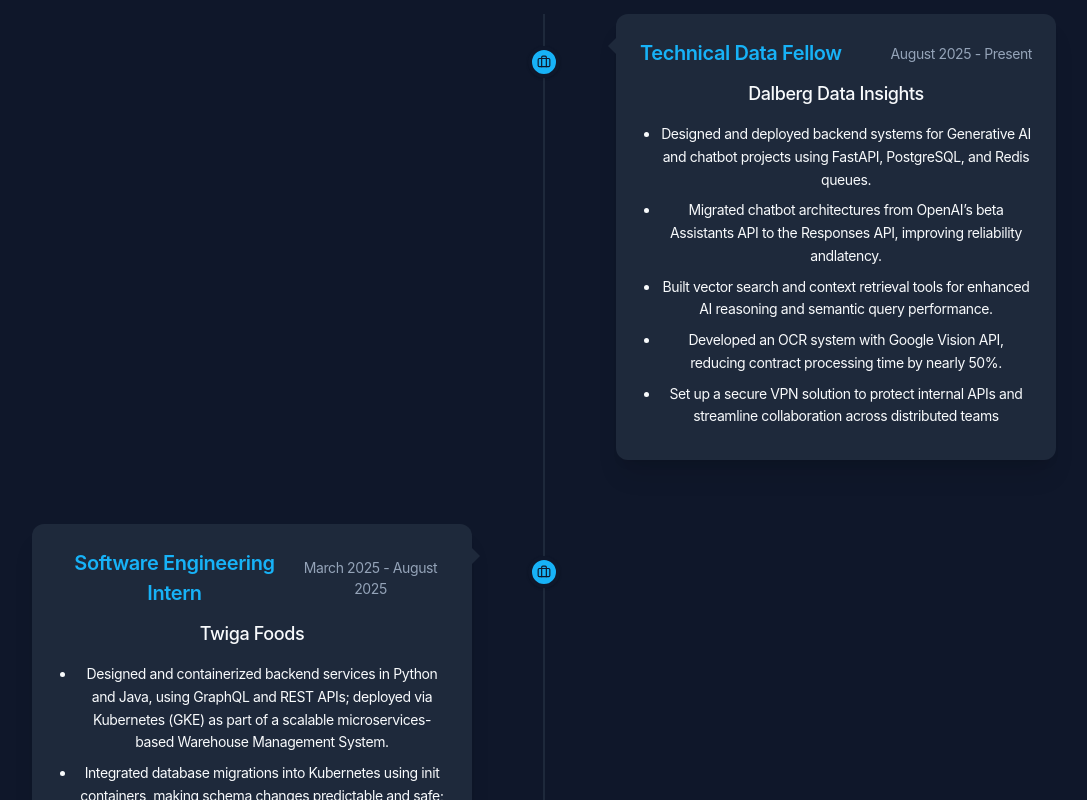
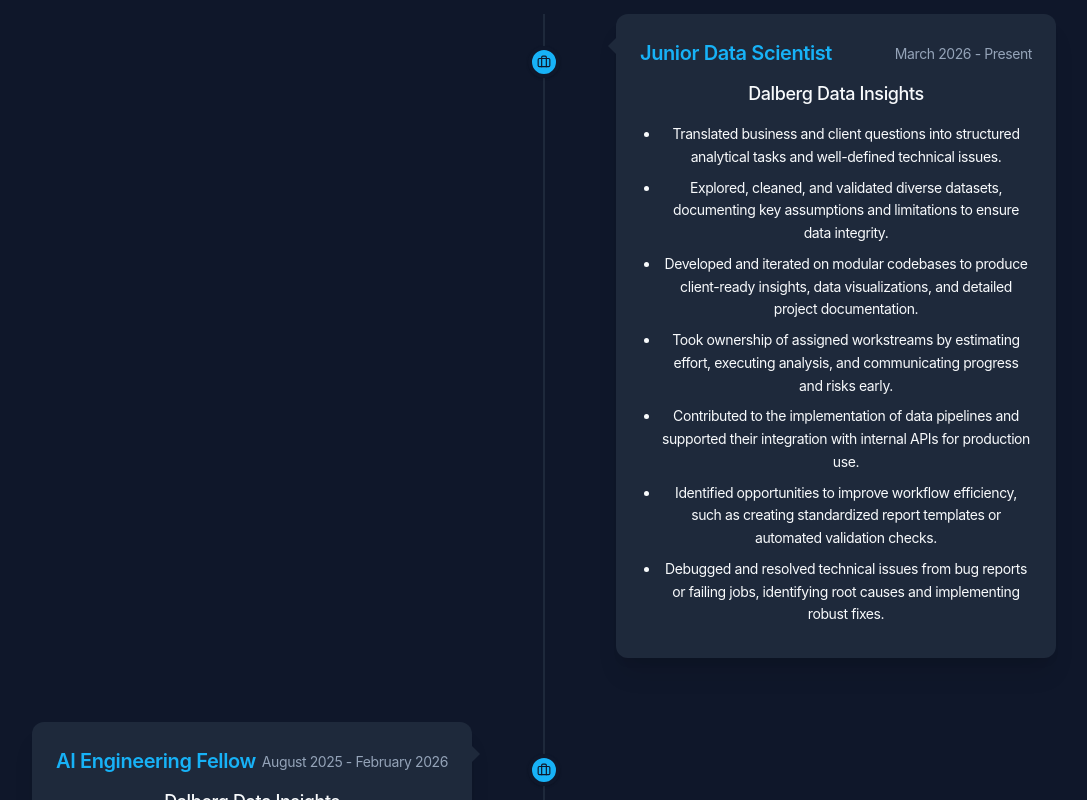
Before and after one commit to fred-maina/portfolio2, a React (Vite) app: page / in a window 1280 px wide. Shown: the part 1660-2460 px from the top of the page, without its empty margins (96-1183 px from the left). Built offline with nearby package versions, Linux system fonts and the light colour scheme.

Commit message:
Update role and period in experiences array

```diff
--- a/src/data.ts
+++ b/src/data.ts
@@ -17,9 +17,23 @@
 
 export const experiences = [
   {
-    role: 'Technical Data Fellow',
+    role: 'Junior Data Scientist',
     company: 'Dalberg Data Insights',
-    period: 'August 2025 - Present',
+    period: 'March 2026 - Present',
+    points: [
+      'Translated business and client questions into structured analytical tasks and well-defined technical issues.',
+      'Explored, cleaned, and validated diverse datasets, documenting key assumptions and limitations to ensure data integrity.',
+      'Developed and iterated on modular codebases to produce client-ready insights, data visualizations, and detailed project documentation.',
+      'Took ownership of assigned workstreams by estimating effort, executing analysis, and communicating progress and risks early.',
+      'Contributed to the implementation of data pipelines and supported their integration with internal APIs for production use.',
+      'Identified opportunities to improve workflow efficiency, such as creating standardized report templates or automated validation checks.',
+      'Debugged and resolved technical issues from bug reports or failing jobs, identifying root causes and implementing robust fixes.',
+    ],
+  },
+  {
+    role: 'AI Engineering Fellow',
+    company: 'Dalberg Data Insights',
+    period: 'August 2025 - February 2026',
     points: [
       'Designed and deployed backend systems for Generative AI and chatbot projects using FastAPI, PostgreSQL, and Redis queues.',
       'Migrated chatbot architectures from OpenAI’s beta Assistants API to the Responses API, improving reliability andlatency.',
```
